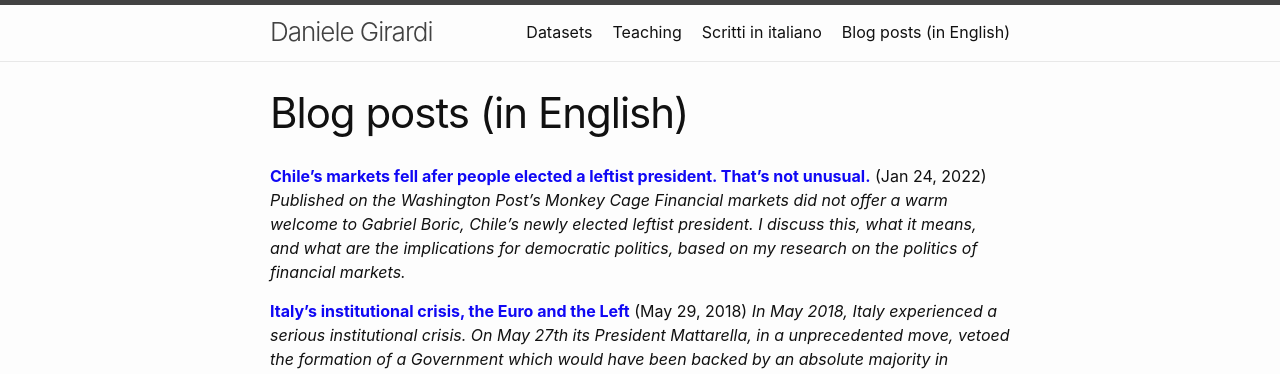
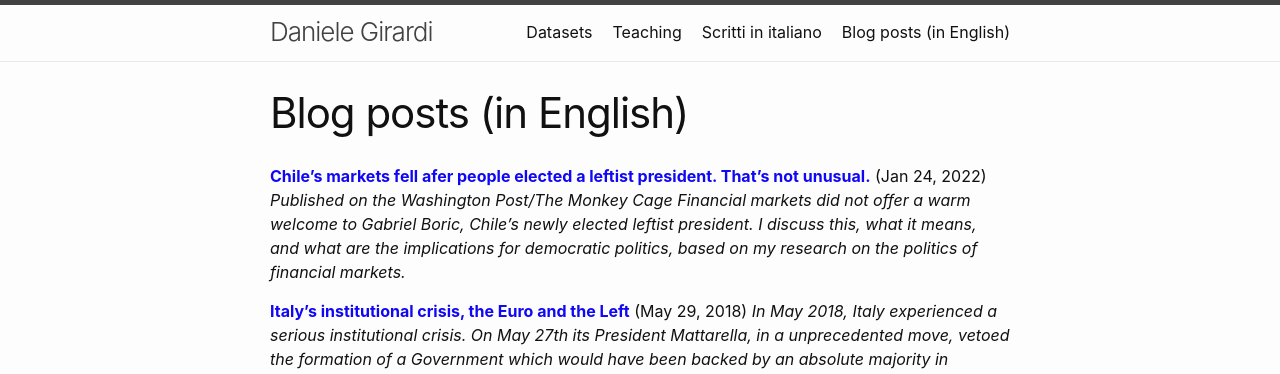
Before and after one commit to danielegirardi/danielegirardi.github.io, a Jekyll site: the page built from posts/english_posts.md, in a window 1280 px wide. Shown: the top 374 px of the page. Built offline with Jekyll 4.4.1, drawn with Linux system fonts in a browser that asks for light colours.

Commit message:
Update english_posts.md

```diff
--- a/posts/english_posts.md
+++ b/posts/english_posts.md
@@ -7,7 +7,7 @@ permalink: /english_posts/
 <style type="text/css">a {text-decoration: none; color: inherit}</style>
 
 <span style="color: #1008F4;"><strong><a href="https://www.washingtonpost.com/politics/2022/01/24/chiles-markets-fell-after-people-elected-leftist-president-thats-not-unusual/" target="_blank" rel="noopener">Chile’s markets fell afer people elected a leftist president. That’s not unusual.</a></strong></span> (Jan 24, 2022)
-<em> Published on the Washington Post's Monkey Cage</em>
+<em> Published on the Washington Post/The Monkey Cage</em>
 <em>Financial markets did not offer a warm welcome to Gabriel Boric, Chile’s newly elected leftist president. I discuss this, what it means, and what are the implications for democratic politics, based on my research on the politics of financial markets. </em>
 
 <span style="color: #1008F4;"><strong><a href="https://danielegirardi.github.io/posts/may2018post" target="_blank" rel="noopener">Italy's institutional crisis, the Euro and the Left</a></strong></span> (May 29, 2018)
```
